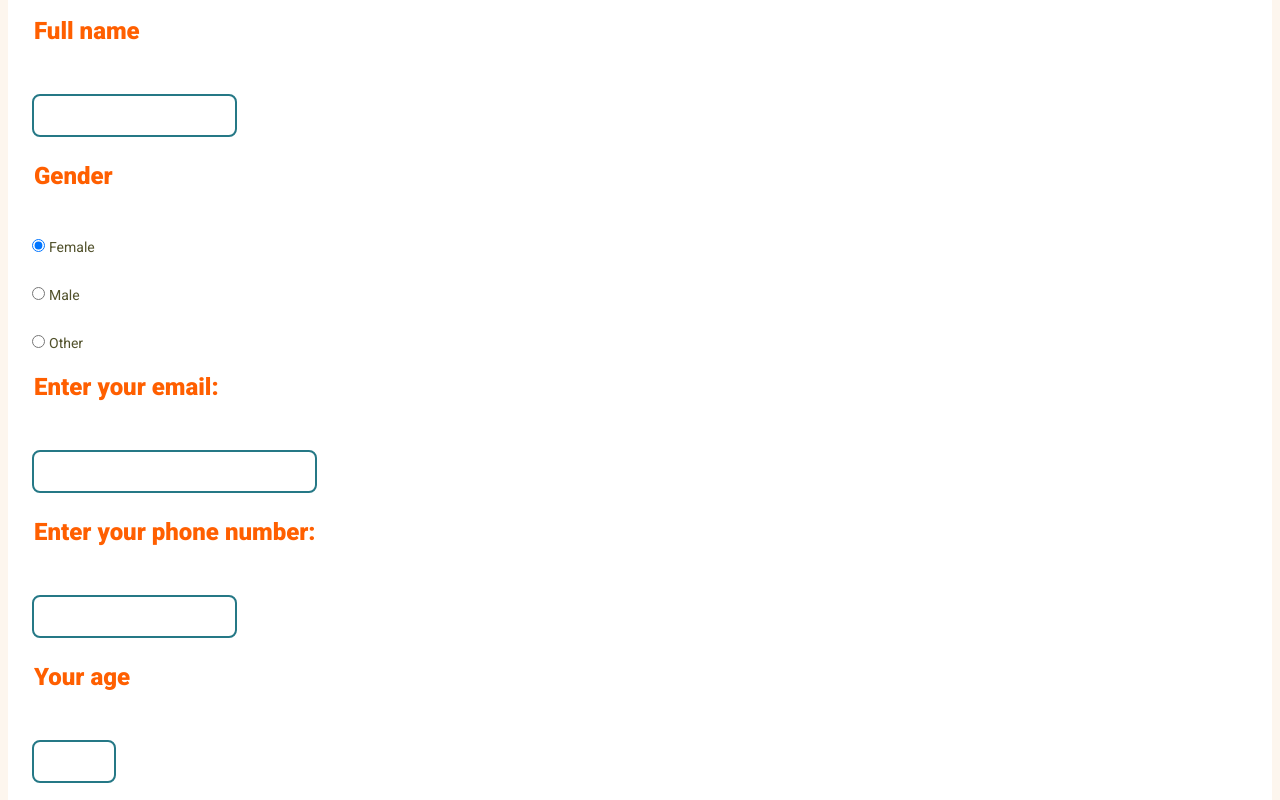
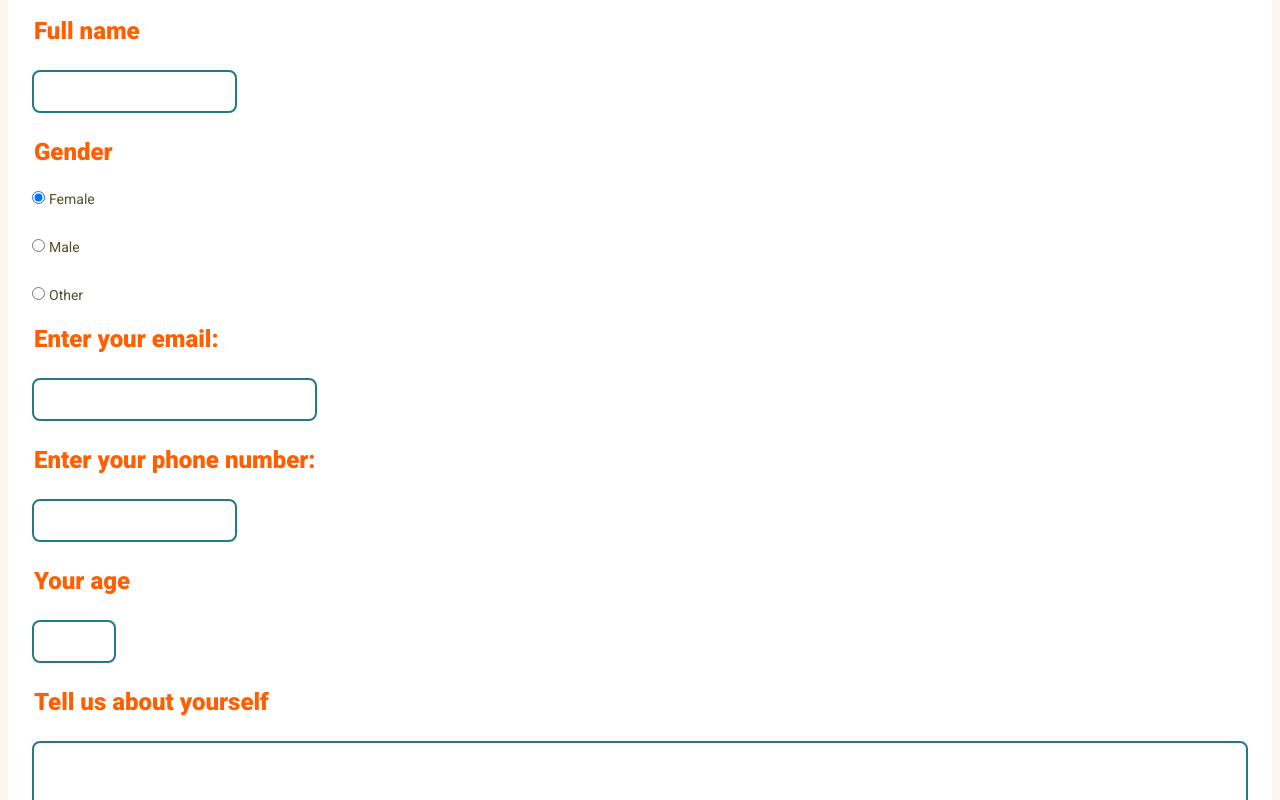
Before and after one commit to user99775533LiterallyPredictedThis/veebiStiiliKopeerimine, a plain HTML site: page index.html in a window 1280 px wide. Shown: the part 2100-2900 px from the top of the page. Drawn offline with Linux system fonts and the light colour scheme.

Commit message:
Fix legend margin

```diff
--- a/style.css
+++ b/style.css
@@ -183,7 +183,6 @@ legend {
     font-family: "roboto", sans-serif;
     font-weight: 900;
     color: var(--color-heading);
-    margin-bottom: 24px;
 }
 
 label {
```
